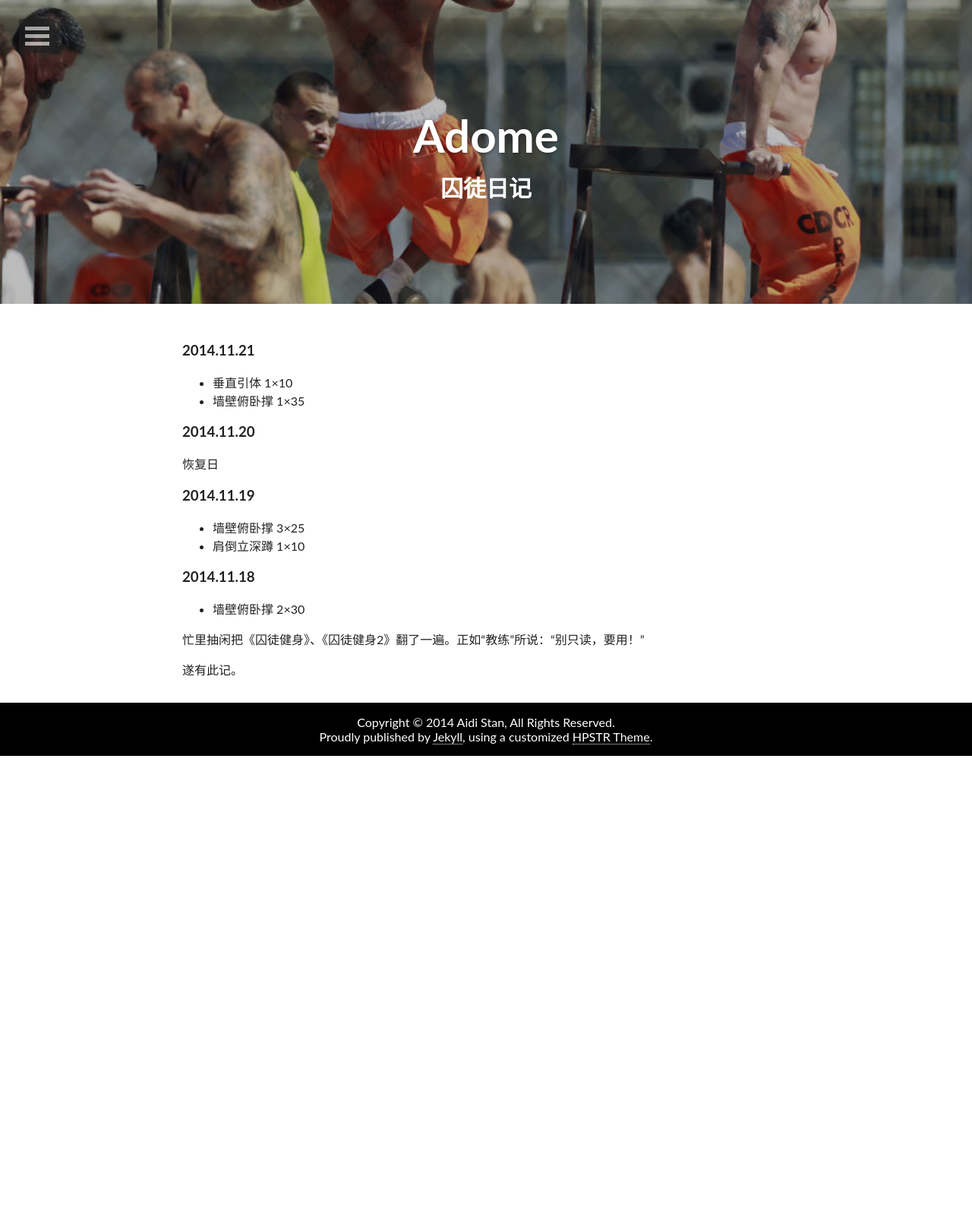
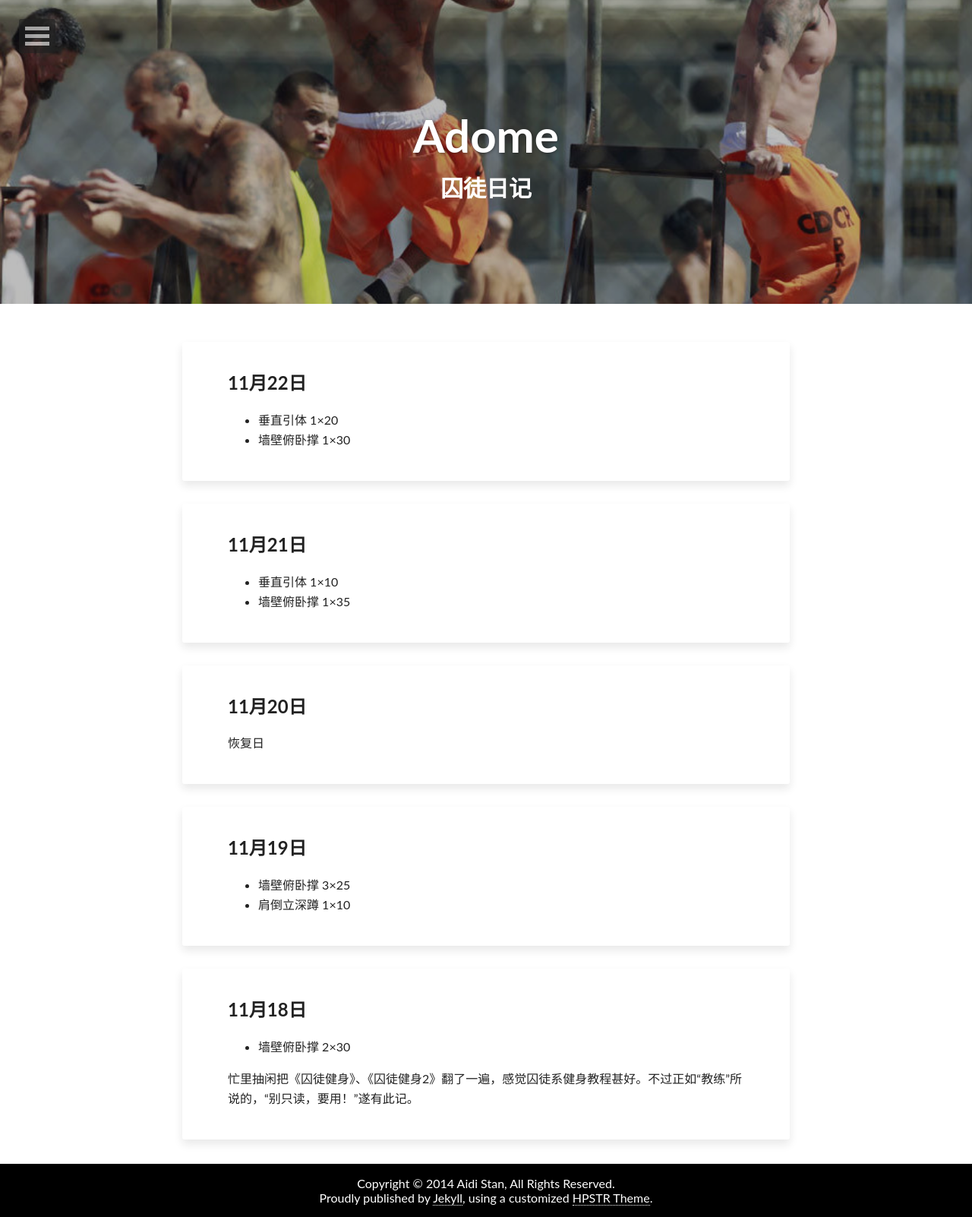
Before and after one commit to alex970448359/site-blog.aiditan.me, a Jekyll site: the page built from convict.md, in a window 1280 px wide. Shown: the whole page at 76% size. Built offline with Jekyll 4.4.1, drawn with Linux system fonts in a browser that asks for light colours; nearby versions of some CDN libraries; comment, search, counter and statistics services are not loaded; before the commit the page ends 995 px from its top, so only the background shows below that.

Commit message:
Change convicts into collections

```diff
--- a/_config.yml
+++ b/_config.yml
@@ -8,6 +8,8 @@ owner:
 collections:
   notes:
     output: true
+  convicts:
+    output: false
 
 # Jekyll
 baseurl:     http://adome.aidistan.net
--- a/_sass/_adome.scss
+++ b/_sass/_adome.scss
@@ -14,18 +14,6 @@ body {
     @include rounded(0px);
     @media #{$large} {
       margin: 0px auto 0px auto;
-    }
-  }
-}
-
-#post-index {
-  article {
-    box-shadow: 0 0 0 0, 0 0 0 $white;
-    @include rounded(0px);
-    margin-bottom: 0px;
-    @media #{$large} {
-      margin-bottom: 0px;
-      padding: 30px 60px;
     }
   }
 }
--- a/convict.md
+++ b/convict.md
@@ -10,24 +10,13 @@ image:
 comments: page-convict
 ---
 
-### 2014.11.21
-
-- 垂直引体 1&times;10
-- 墙壁俯卧撑 1&times;35
-
-### 2014.11.20
-
-恢复日
-
-### 2014.11.19
-
-- 墙壁俯卧撑 3&times;25
-- 肩倒立深蹲 1&times;10
-
-### 2014.11.18
-
-- 墙壁俯卧撑 2&times;30
-
-忙里抽闲把《囚徒健身》、《囚徒健身2》翻了一遍。正如“教练”所说：“别只读，要用！”
-
-遂有此记。
+<div id="post-index">
+  {% for convict in site.convicts  reversed | sort: 'relative_path' %}
+  <article>
+    <h2>{{ convict.relative_path | replace_first: "_convicts/" | date: "%m月%-d日" }}</h2>
+    <div class="entry-content">
+      {{ convict.output }}
+    </div>
+  </article>
+  {% endfor %}
+</div>
```
Also changed, not shown: _convicts/2014-11-18.md (added, +6 -0 lines), _convicts/2014-11-19.md (added, +5 -0 lines), _convicts/2014-11-20.md (added, +4 -0 lines), _convicts/2014-11-21.md (added, +5 -0 lines), _convicts/2014-11-22.md (added, +5 -0 lines), 1 other file.
